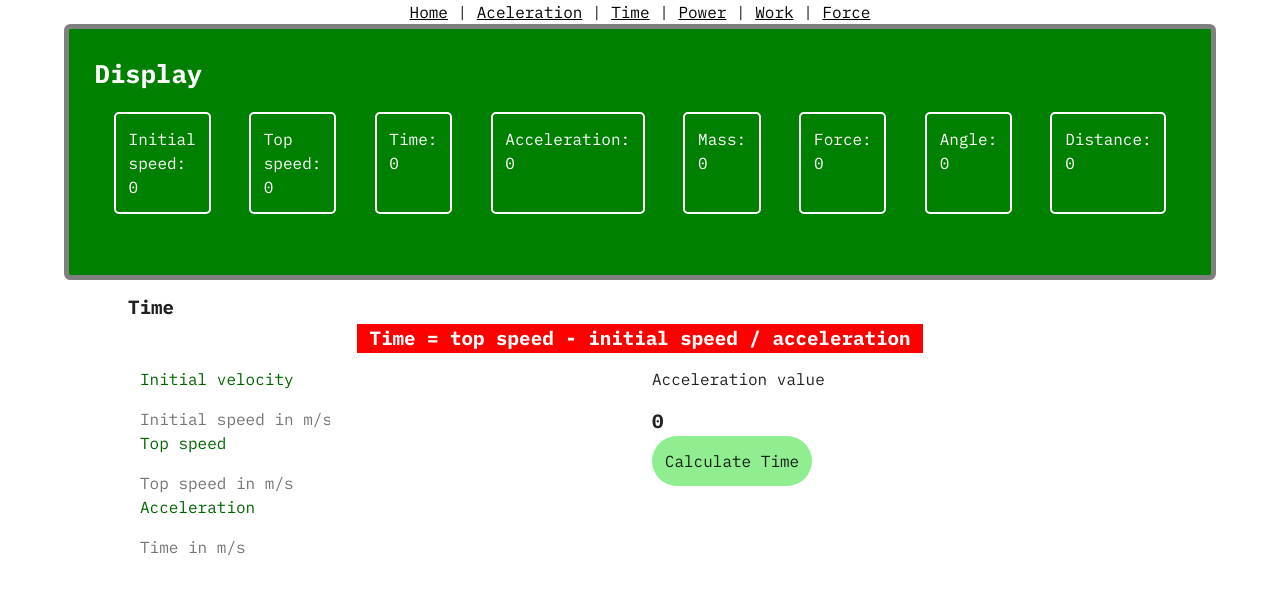
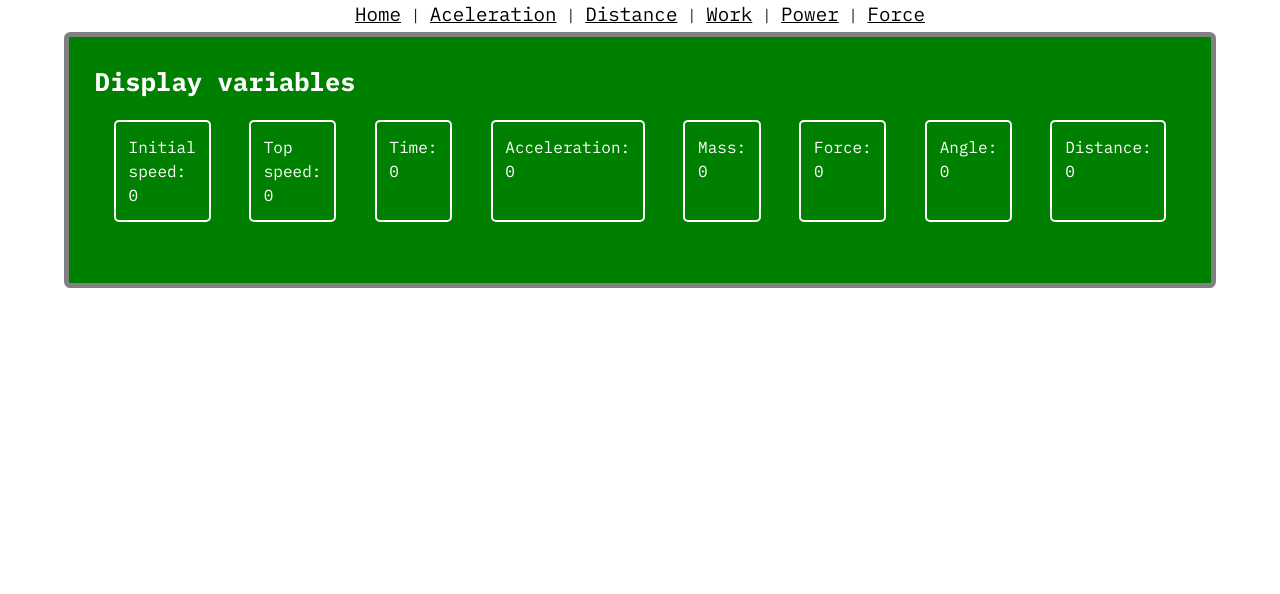
Before and after one commit to FedeSca001/Calculator-Functions, a Vue app: page /time in a window 1280 px wide. Shown: the top 594 px of the page. Built offline with nearby package versions, Linux system fonts and the light colour scheme.

Commit message:
add distance

```diff
--- a/src/components/Display.vue
+++ b/src/components/Display.vue
@@ -1,6 +1,6 @@
 <template>
   <section class="displayContainter">
-    <h2>Display</h2>
+    <h2>Display variables</h2>
     <div class="flexContain">
       <p>Initial speed: {{ initSpeed }}</p>
       <p>Top speed: {{ topSpeed }}</p>
--- a/src/components/navBar.vue
+++ b/src/components/navBar.vue
@@ -2,9 +2,9 @@
   <section class="containSections">
     <router-link class="links" to="/">Home</router-link> |
     <router-link class="links" to="/aceleration">Aceleration</router-link> |
-    <router-link class="links" to="/time">Time</router-link> |
+    <router-link class="links" to="/distance">Distance</router-link> |
+    <router-link class="links" to="/work">Work</router-link> |
     <router-link class="links" to="/power">Power</router-link> |
-    <router-link class="links" to="/work">Work</router-link> |
     <router-link class="links" to="/force">Force</router-link>
   </section>
 </template>
@@ -17,9 +17,11 @@ export default {
 
 <style scoped>
 .containSections {
+  height: 2.5vw;
   text-align: center;
 }
 .links {
+  font-size: 1.5vw;
   color: black;
 }
 </style>
--- a/src/router/index.js
+++ b/src/router/index.js
@@ -16,11 +16,6 @@ const routes = [
     component: () => import("@/views/Aceleration.vue"),
   },
   {
-    path: "/time",
-    name: "time-comp",
-    component: () => import("@/views/Time.vue"),
-  },
-  {
     path: "/force",
     name: "force-comp",
     component: () => import("@/views/Force.vue"),
@@ -35,6 +30,11 @@ const routes = [
     name: "work-comp",
     component: () => import("@/views/Work.vue"),
   },
+  {
+    path:'/distance',
+    name:'distance-comp',
+    component: ()=> import('@/views/Distance.vue'),
+  }
 ];
 
 const router = new VueRouter({
--- a/src/store/index.js
+++ b/src/store/index.js
@@ -6,6 +6,7 @@ Vue.use(Vuex);
 export default new Vuex.Store({
   state: {
     acceleration: 0,
+    speed: 0,
     topSpeed: 0,
     initSpeed: 0,
     time: 0,
@@ -32,6 +33,9 @@ export default new Vuex.Store({
     },
     calculatePower(state) {
       state.power = state.work / state.time;
+    },
+    calculateDistance(state){
+      state.distance = state.speed * state.time;
     },
     setTime(state, n) {
       state.time = n;
@@ -60,5 +64,8 @@ export default new Vuex.Store({
     setMass(state, n) {
       state.mass = n;
     },
+    setSpeed(state, n){
+      state.speed = n;
+    }
   },
 });
--- /dev/null
+++ b/src/views/Distance.vue
@@ -0,0 +1,84 @@
+<template>
+  <div @keyup.enter="calculateDistance" class="containData">
+    <h3>Acceleration</h3>
+    <h4 class="formula">distance = speed * time</h4>
+    <section class="sectionColumns">
+      <v-col cols="6" class="variables">
+        <p>Speed</p>
+        <input
+          type="number"
+          placeholder="Speed in m/s"
+          @change="
+            (e) => {
+              setSpeed(e.target.value);
+            }
+          "
+        />
+        <p>Time</p>
+        <input
+          type="number"
+          placeholder="Time in s"
+          @change="
+            (e) => {
+              setTime(e.target.value);
+            }
+          "
+        />
+      </v-col>
+      <v-col cols="6">
+        <p>Distance value</p>
+        <h3>{{ distance }}</h3>
+        <button @click="calculateDistance" class="buttonCalculate">
+          Calculate Distance
+        </button>
+      </v-col>
+    </section>
+  </div>
+</template>
+
+<script>
+import { mapMutations, mapState } from "vuex";
+export default {
+    name:'distance-comp',
+    methods: {
+    ...mapMutations([
+      "calculateDistance",
+      "setTime",
+      "setSpeed"
+    ]),
+  },
+  computed: {
+    ...mapState(["speed", "time", "distance"]),
+  },
+}
+</script>
+
+<style scoped>
+h3 {
+  font-size: 1.5vw;
+}
+.formula {
+  font-size: 1.5vw;
+  background-color: red;
+  padding: 0 1vw;
+  color: white;
+  width: max-content;
+  margin: 0.2vw auto;
+}
+.sectionColumns {
+  display: flex;
+  flex-wrap: wrap;
+}
+.containData {
+  margin: 1vw auto;
+  width: 80vw;
+}
+.variables {
+  color: darkgreen;
+}
+.buttonCalculate {
+  padding: 1vw;
+  border-radius: 3vw;
+  background-color: lightgreen;
+}
+</style>
--- a/src/views/HomeView.vue
+++ b/src/views/HomeView.vue
@@ -1,5 +1,10 @@
 <template>
-  <h1>Home view</h1>
+  <section class="textHome">
+    <h1>Welcome to "Calculator functions"</h1>
+    <p>
+      "Calculator functions" is an app that allows you to calculate equations and store the variables and results with Vuex.
+    </p>
+  </section>
 </template>
 
 <script>
@@ -7,3 +12,17 @@ export default {
   name: "Home-views",
 };
 </script>
+
+<style scoped>
+.textHome{
+  margin-top: 3vw;
+}
+h1{
+  font-size: 2.5vw;
+  text-align: center;
+}
+p{
+  padding: 2vw 4vw;
+  font-size: 1.5vw;
+}
+</style>
--- a/src/views/Time.vue
+++ /dev/null
@@ -1,95 +0,0 @@
-<template>
-  <div @keyup.enter="calculateAcceleration" class="containData">
-    <h3>Time</h3>
-    <h4 class="formula">Time = top speed - initial speed / acceleration</h4>
-    <section class="sectionColumns">
-      <v-col cols="6" class="variables">
-        <p>Initial velocity</p>
-        <input
-          type="number"
-          placeholder="Initial speed in m/s"
-          @change="
-            (e) => {
-              setInitSpeed(e.target.value);
-            }
-          "
-        />
-        <p>Top speed</p>
-        <input
-          type="number"
-          placeholder="Top speed in m/s"
-          @change="
-            (e) => {
-              setTopSpeed(e.target.value);
-            }
-          "
-        />
-        <p>Acceleration</p>
-        <input
-          type="number"
-          placeholder="Time in m/s"
-          @change="
-            (e) => {
-              setAcceleration(e.target.value);
-            }
-          "
-        />
-      </v-col>
-      <v-col cols="6">
-        <p>Acceleration value</p>
-        <h3>{{ acceleration }}</h3>
-        <button @click="calculateTime" class="buttonCalculate">
-          Calculate Time
-        </button>
-      </v-col>
-    </section>
-  </div>
-</template>
-
-<script>
-import { mapMutations, mapState } from "vuex";
-export default {
-  name: "time-comp",
-  methods: {
-    ...mapMutations([
-      "calculateTime",
-      "setAcceleration",
-      "setTopSpeed",
-      "setInitSpeed",
-    ]),
-  },
-  computed: {
-    ...mapState(["acceleration", "topSpeed", "initSpeed", "time"]),
-  },
-};
-</script>
-
-<style scoped>
-h3 {
-  font-size: 1.5vw;
-}
-.formula {
-  font-size: 1.5vw;
-  background-color: red;
-  padding: 0 1vw;
-  color: white;
-  width: max-content;
-  margin: 0.2vw auto;
-}
-.sectionColumns {
-  display: flex;
-  flex-wrap: wrap;
-}
-.containData {
-  margin: 1vw auto;
-  width: 80vw;
-}
-.variables {
-  color: darkgreen;
-}
-.buttonCalculate {
-  padding: 1vw;
-  border-radius: 3vw;
-  background-color: lightgreen;
-}
-</style>
```
Also changed, not shown: 1 other file (tests, documents, lock files or other folders).
